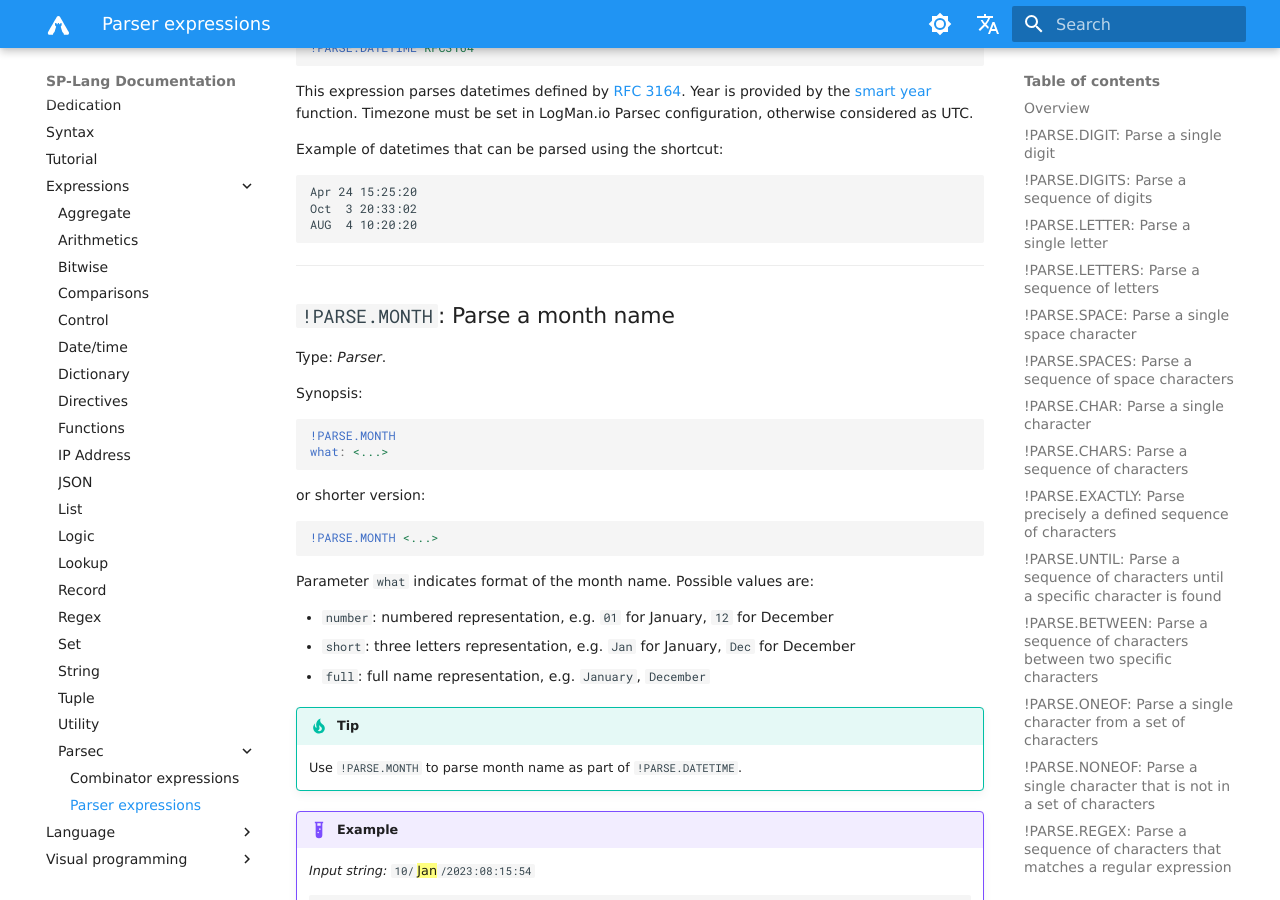
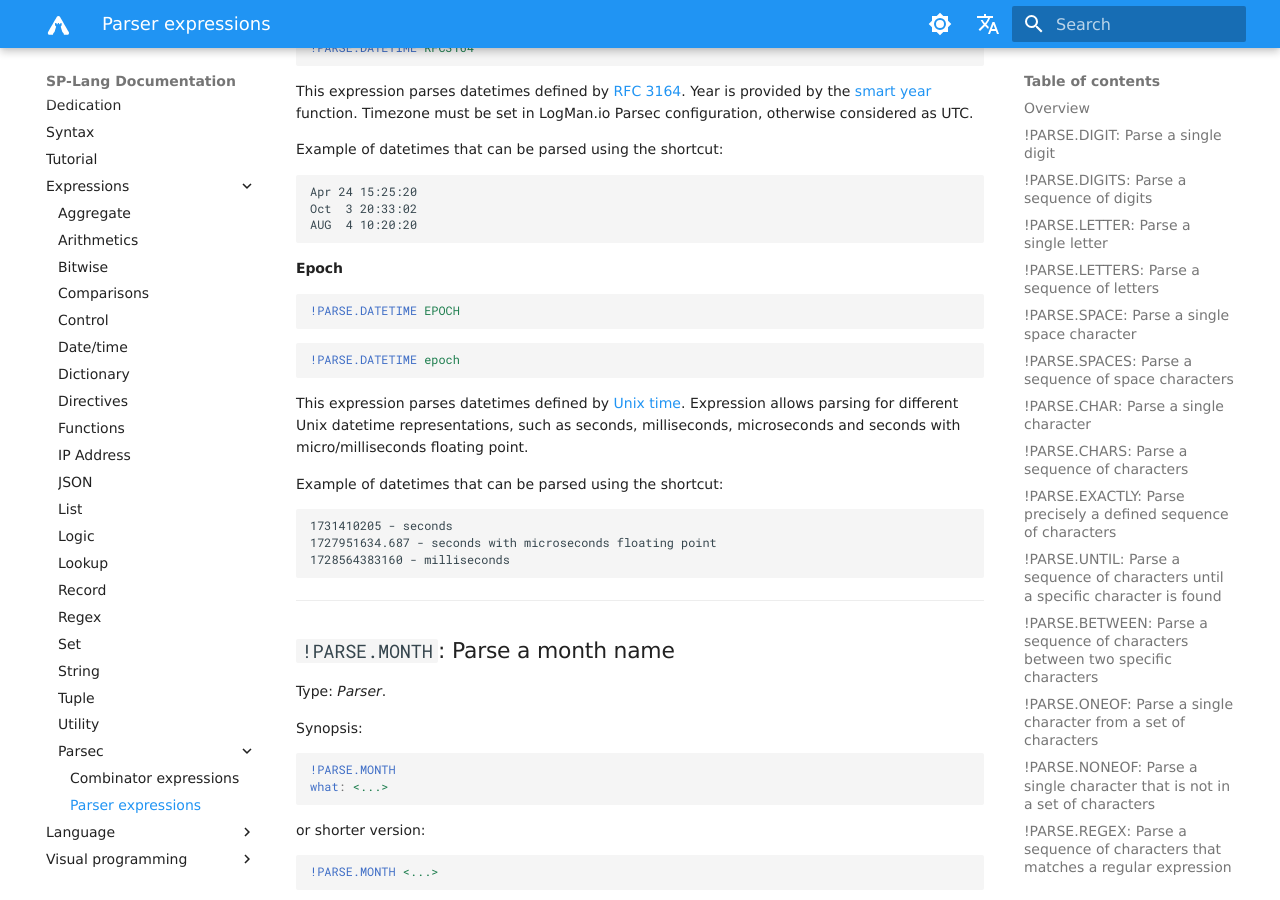
Before and after one commit to TeskaLabs/splang-docs, an MkDocs documentation site: the page built from docs/expressions/parsec/parser.md, in a window 1280 px wide and 900 px high, scrolled down 10394 px. Built offline with MkDocs 1.6.1 and Material for MkDocs 9.7.7, drawn with Linux system fonts in a browser that asks for light colours; some web fonts are replaced; comment, search, counter and statistics services are not loaded.

Commit message:
Add new datetime shortcut

````diff
--- a/docs/expressions/parsec/parser.md
+++ b/docs/expressions/parsec/parser.md
@@ -770,6 +770,28 @@ Oct  3 20:33:02
 AUG  4 10:20:20
 ```
 
+#### Epoch
+
+```yaml
+!PARSE.DATETIME EPOCH
+```
+
+```yaml
+!PARSE.DATETIME epoch
+```
+
+This expression parses datetimes defined by [Unix time](https://en.wikipedia.org/wiki/Unix_time).
+Expression allows parsing for different Unix datetime representations, such as seconds, milliseconds, microseconds and seconds
+with micro/milliseconds floating point.
+
+Example of datetimes that can be parsed using the shortcut:
+
+```
+1731410205 - seconds
+1727951634.687 - seconds with microseconds floating point
+1728564383160 - milliseconds
+```
+
 ---
 
 
````
